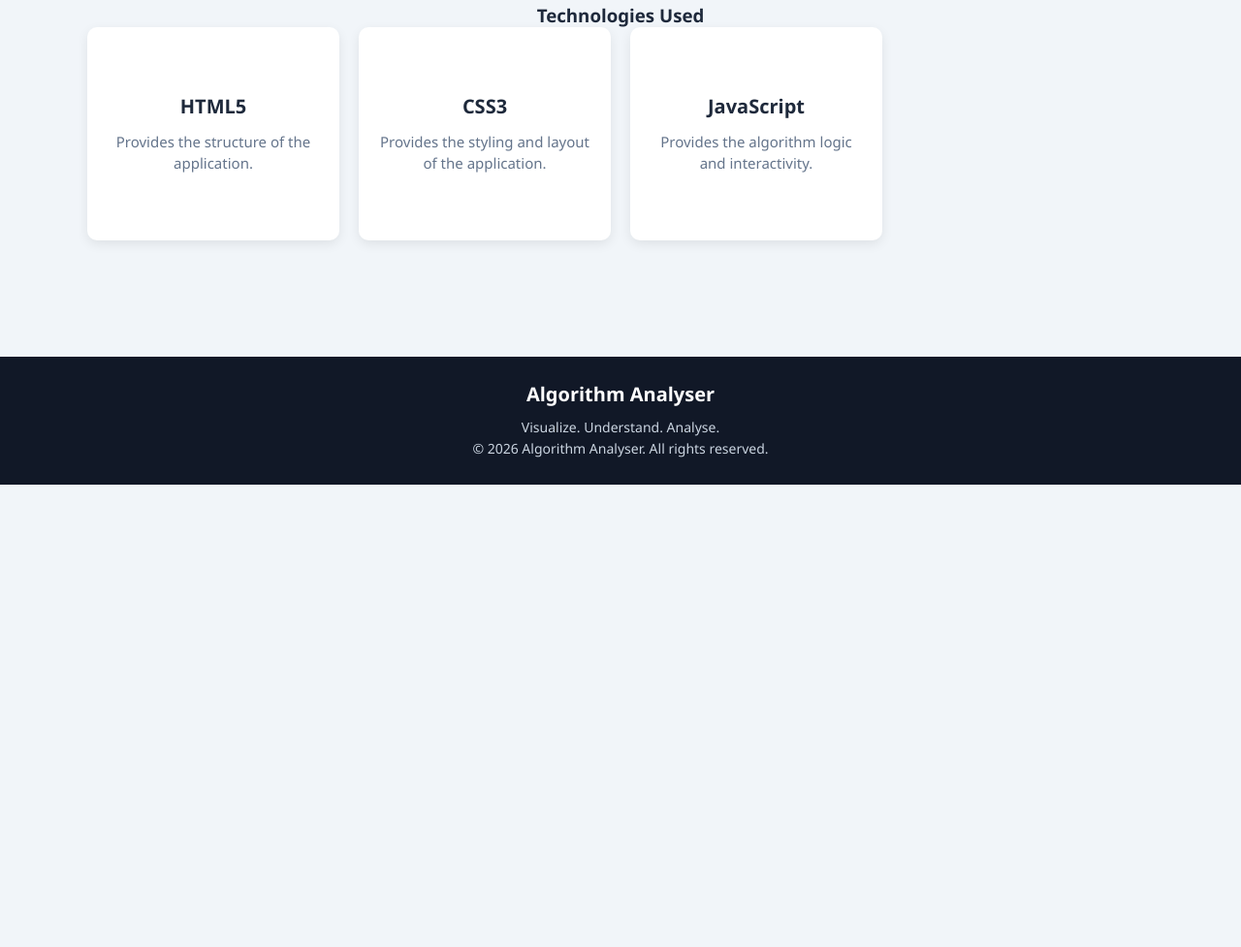
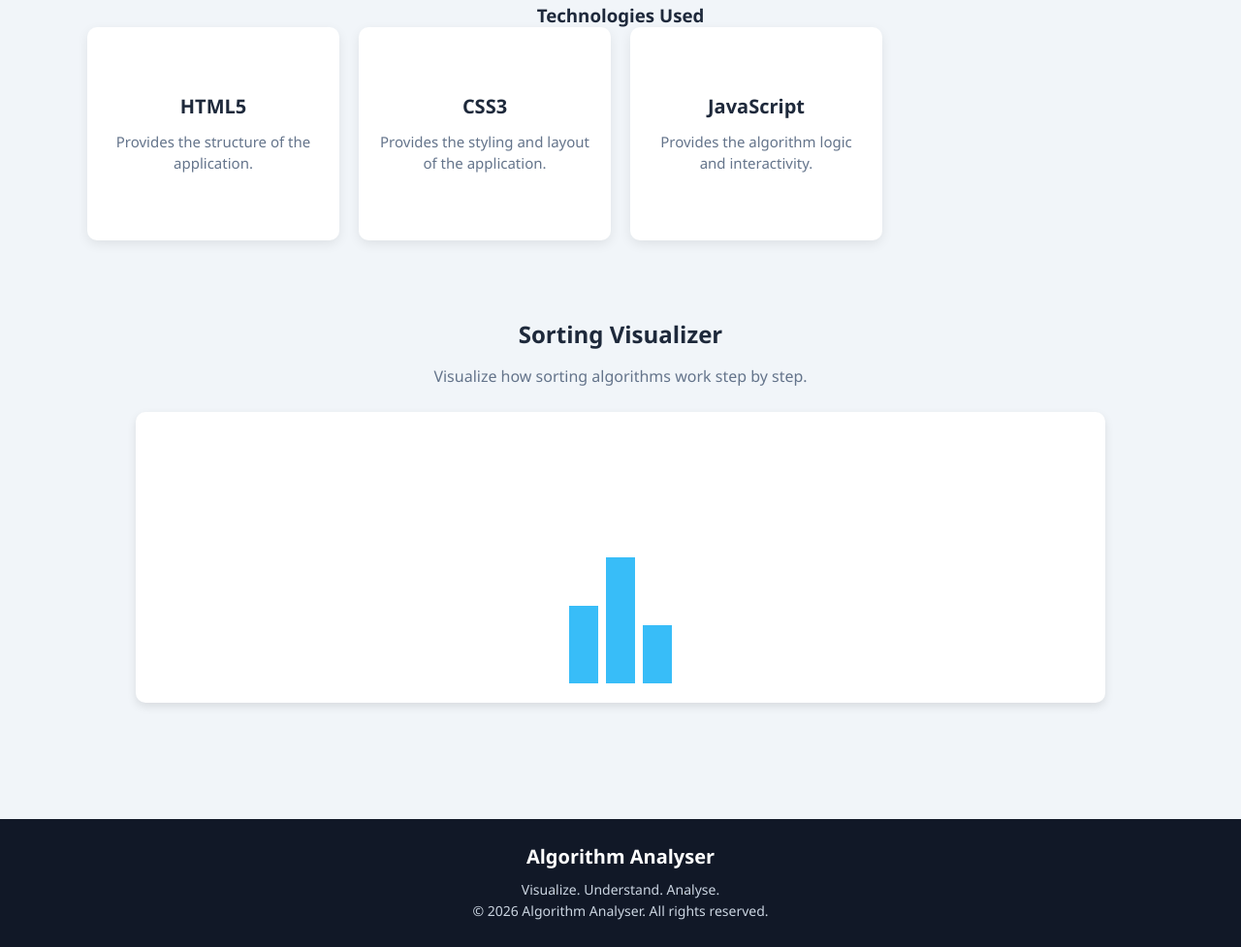
Before and after one commit to Aaditya-bot-code/Algorithm-Analyser, a plain HTML site: page index.html in a window 1280 px wide. Shown: the part 1226-2203 px from the top of the page at 97% size. Before the commit the page ends 1726 px from the top, so only its background shows below. Drawn offline with Linux system fonts and the light colour scheme.

Commit message:
Build initial sorting visualizer

```diff
--- a/css/style.css
+++ b/css/style.css
@@ -191,3 +191,30 @@ footer p{
 html{
     scroll-behavior: smooth;
 }
+#sorting-visualizer{
+    padding: 40px 20px;
+    text-align: center;
+}
+#sorting-visualizer h2{
+    margin-bottom: 15px;
+}
+#sorting-visualizer p{
+    margin-bottom: 25px;
+}
+.visualizer-container{
+    max-width: 1000px;
+    min-width: 300px;
+    margin: auto;
+    padding: 20px;
+    background-color: #ffffff;
+    border-radius: 10px;
+    box-shadow: 0 4px 10px rgba(0,0,0,0.1);
+
+}
+#array-container{
+    min-height: 260px;
+    display: flex;
+    align-items: flex-end;
+    justify-content: center;
+    gap: 8px;
+}
--- a/index.html
+++ b/index.html
@@ -96,6 +96,15 @@
                     </div>
                 </div>
             </section>
+            <section id="sorting-visualizer">
+                <h2>Sorting Visualizer</h2>
+                <p>Visualize how sorting algorithms work step by step.</p>
+                <div class="visualizer-container">
+                    <div id="array-container">
+                        <!-- Array bars will appear here -->
+                    </div>
+                </div>
+            </section>
         </main>
         <button id="backToTop">Back to Top &ShortUpArrow;</button>
         <footer>
@@ -108,6 +117,7 @@
 
     <!-- JavaScript File -->
     <script src="js/main.js"></script>
+    <script src="js/visualizers/sortingVisualizer.js"></script>
 
 </body>
 </html>
--- /dev/null
+++ b/js/visualizers/sortingVisualizer.js
@@ -0,0 +1,22 @@
+console.log("Sorting Visualizer is connected! ");
+
+const arrayContainer = document.getElementById("array-container");
+
+const array =[50,100,150,80,120];
+
+function renderArray(values)
+{
+    arrayContainer.innerHTML = "";
+    values.forEach(function(value){
+
+    const bar = document.createElement("div");
+
+    bar.style.height =  value + "px";
+    bar.style.width = "30px";
+    bar.style.backgroundColor = "#38bdf8";
+
+    arrayContainer.appendChild(bar);
+    })
+}
+renderArray(array);
+renderArray([80,130,60]);
```
